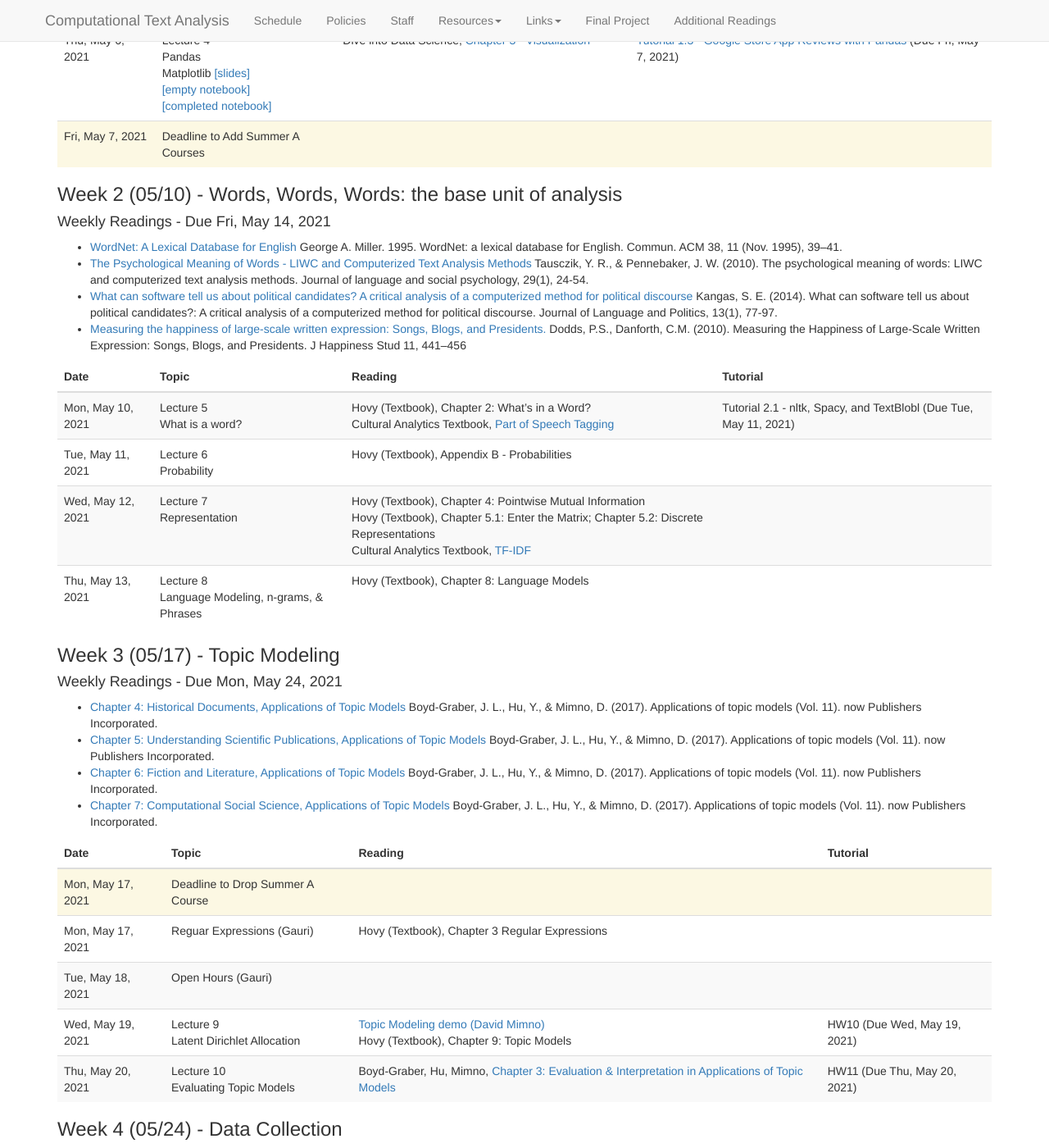
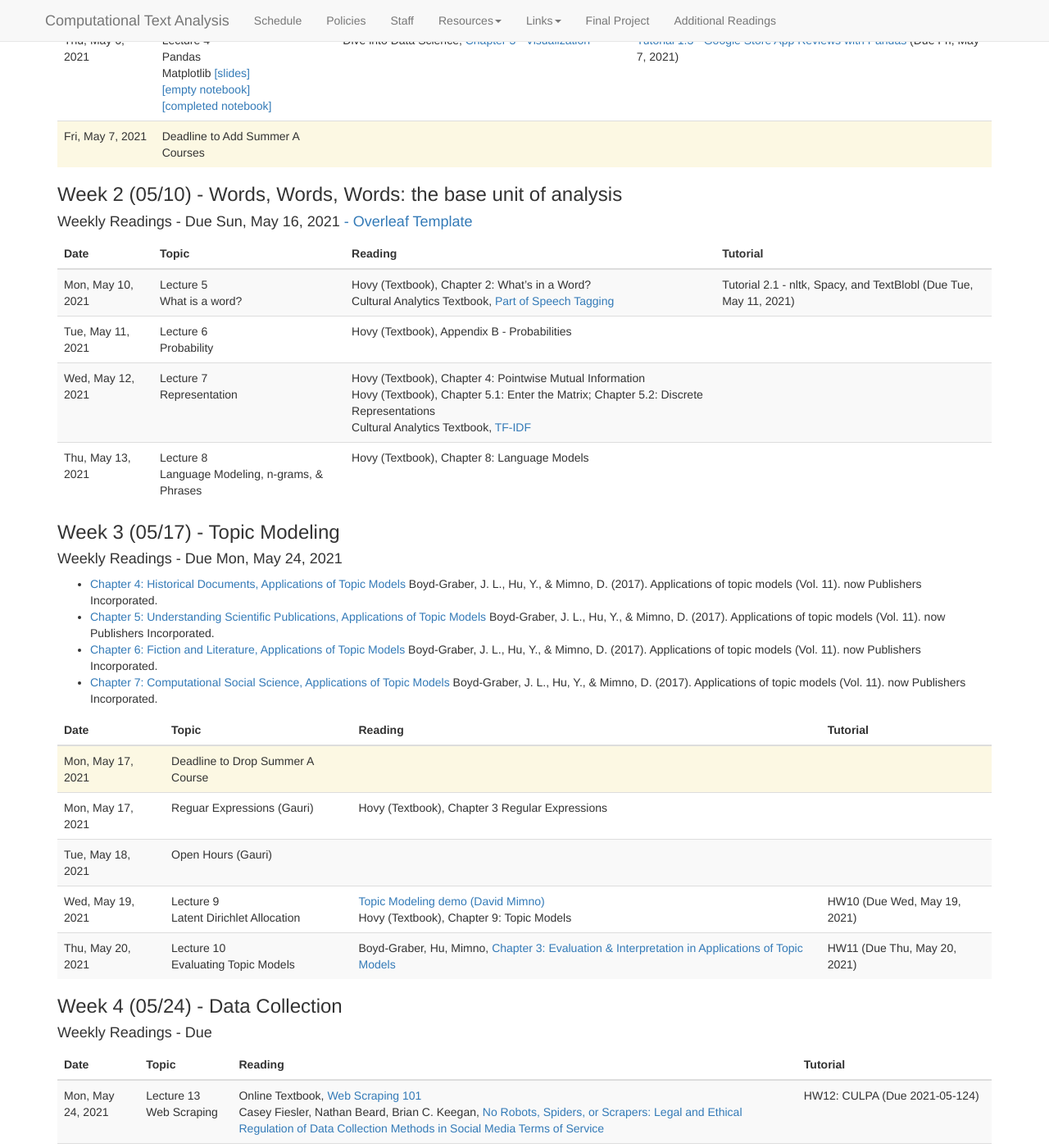
Before and after one commit to BC-COMS-2710/BC-COMS-2710.github.io, a Jekyll site: the page built from schedule.md, in a window 1280 px wide and 1400 px high, scrolled down 842 px. Shown: the whole window at 82% size. Built offline with Jekyll 4.4.1, drawn with Linux system fonts in a browser that asks for light colours; nearby versions of some CDN libraries; some of the changed text lies outside the part shown.

Commit message:
Week2 readings overleaf link

```diff
--- a/_data/schedule.yaml
+++ b/_data/schedule.yaml
@@ -85,8 +85,9 @@
       type: info
 -
   name: "Week 2 (05/10) - Words, Words, Words: the base unit of analysis"
-  readings_deadline: 2021-05-14
-  readings:
+  readings_deadline: 2021-05-16
+  readings_overleaf: https://www.overleaf.com/read/rdgnkzfkkgqs
+  old_readings:
     -
       title: "WordNet: A Lexical Database for English"
       url: https://dl.acm.org/doi/pdf/10.1145/219717.219748?casa_token=uT2izFnbEIoAAAAA:f2bKFcRo6lMu7ne5u9_NhJxneIM2H32Y-FcWCfCrF7Uu-SAPtVBhYtCGM0GbvAumo_TIRUh1A5II
--- a/schedule.md
+++ b/schedule.md
@@ -29,13 +29,13 @@ and [Slack](https://bc-coms-2710-summera.slack.com/).
     {{ week.name }}
   </h3>
 
-  {% if week.readings %}
   <h4>
   	 Weekly Readings - Due {{week.readings_deadline | date: '%a, %b %-d, %Y'}}
 	 {% if week.readings_overleaf %} <a href="{{ week.readings_overleaf }}"> - Overleaf Template</a>
 	 {% endif %}
   </h4>
 
+  {% if week.readings %}
   <ul
   	class="{{ week.name }}-readings">
 
```
